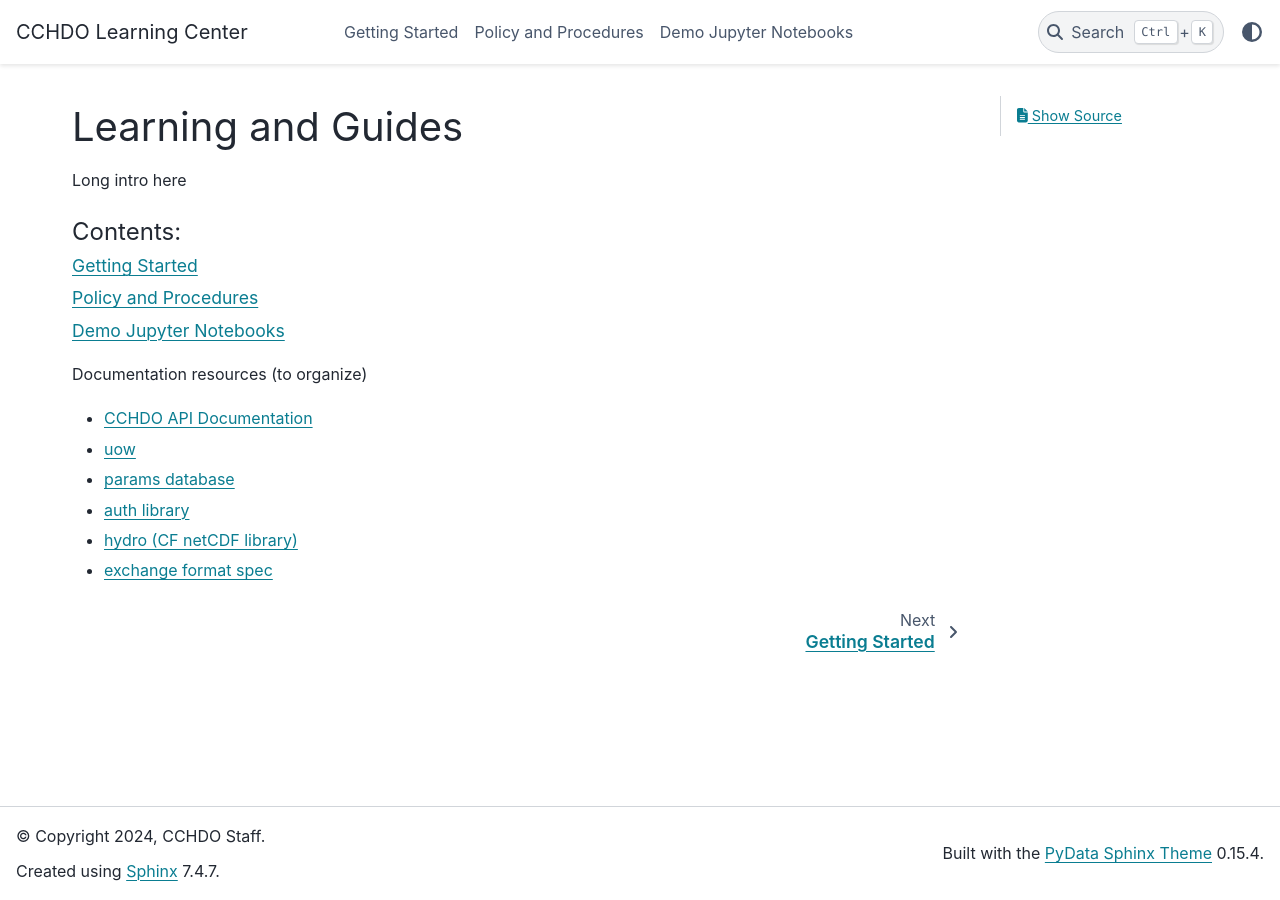
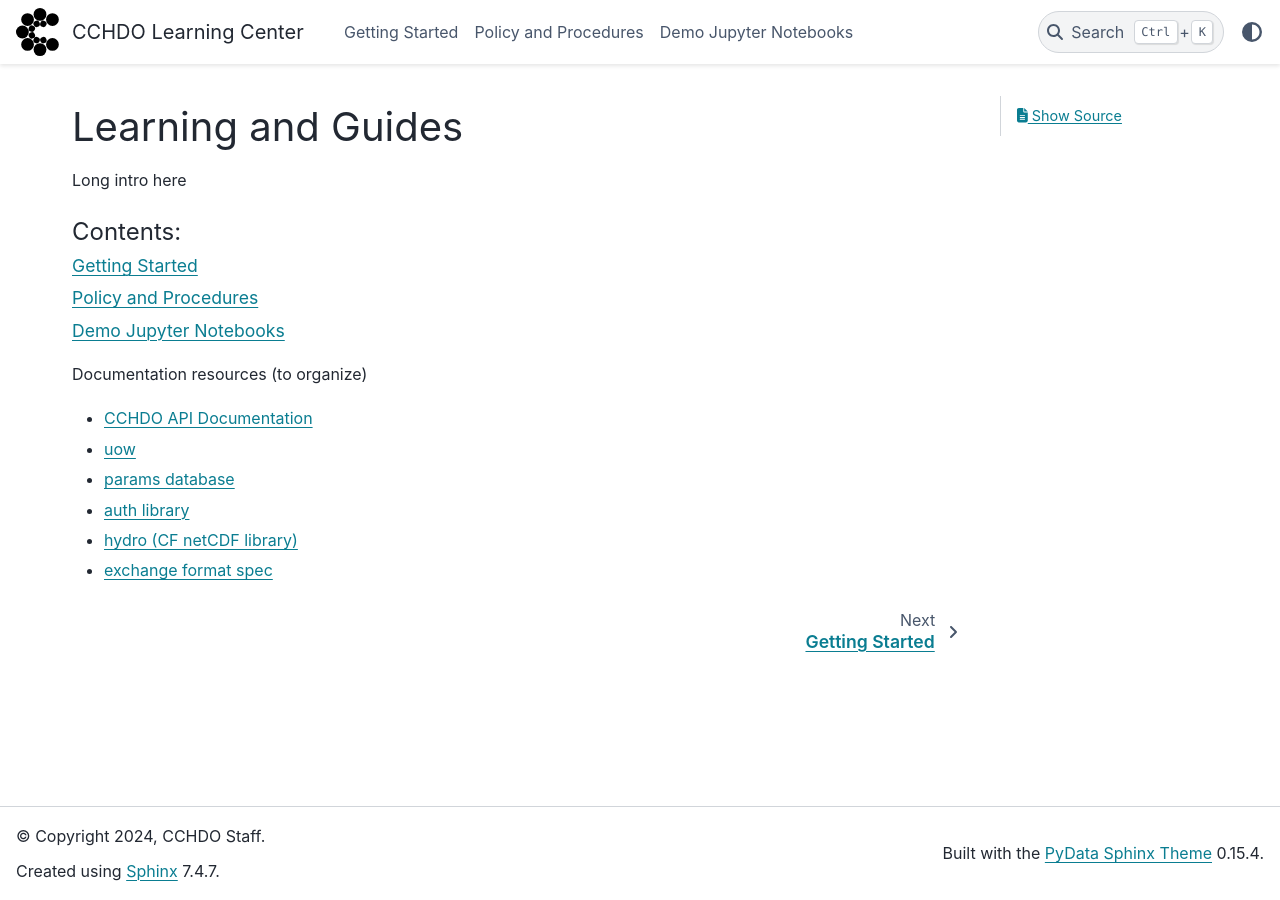
Before and after one commit to cchdo/cchdo-learning-and-guides, a Sphinx documentation site: the page built from docs/index.md, in a window 1280 px wide. Built offline with Sphinx 7.4.7 and the PyData theme 0.15.4, drawn with Linux system fonts in a browser that asks for light colours; pages that are not in the unit, such as notebooks, are missing from menus.

Commit message:
add cchdo logo to title bar

```diff
--- a/docs/conf.py
+++ b/docs/conf.py
@@ -40,6 +40,8 @@ html_static_path = ['_static']
 html_theme_options = {
     "logo": {
         "text": "CCHDO Learning Center",
+        "image_light": "_static/logo_cchdo.svg",
+        "image_dark": "_static/logo_cchdo.svg",
     },
     "collapse_navigation": True
 }
```
Also changed, not shown: docs/_static/logo_cchdo.svg (added).
